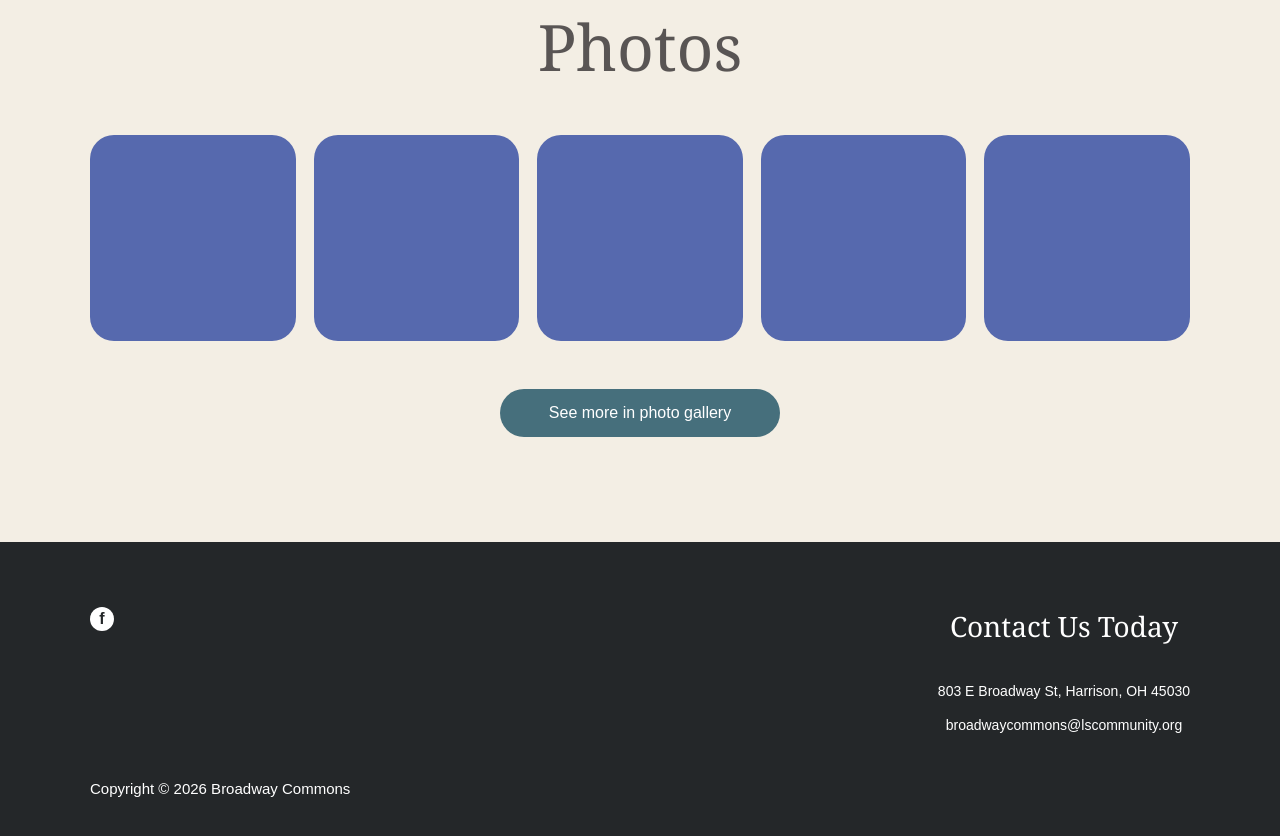
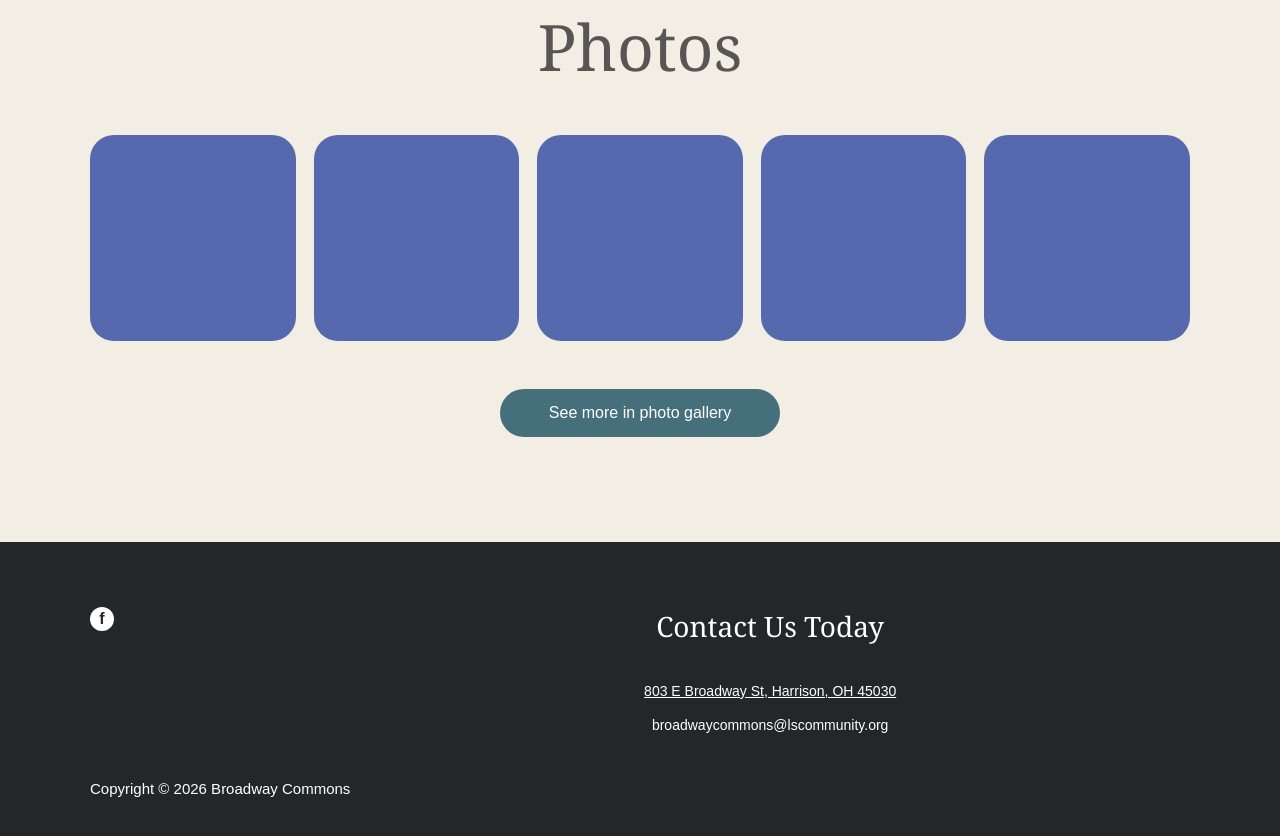
Before and after one commit to KamariCode/broadway-commons, a plain HTML site: page index.html in a window 1280 px wide. Shown: the part 1673-2509 px from the top of the page. Drawn offline with Linux system fonts and the light colour scheme.

Commit message:
Update index.html

```diff
--- a/index.html
+++ b/index.html
@@ -169,8 +169,9 @@
         <h2>Contact Us Today</h2>
 
         <address>
-          <span>803 E Broadway St,
-Harrison, OH 45030</span>
+          <span><a href="https://www.google.com/maps/place/803+E+Broadway+St,+Harrison,+OH+45030/@39.2612509,-84.8124154,17z/data=!3m1!4b1!4m6!3m5!1s0x88402db15f5c98f7:0x6daa635205a63a54!8m2!3d39.2612509!4d-84.8098405!16s%2Fg%2F11c25mgvrq?entry=ttu&g_ep=EgoyMDI2MTExNi4wIKXMDSoASAFQAw%3D%3D">
+            803 E Broadway St,
+Harrison, OH 45030 <a></span>
           <span>broadwaycommons@lscommunity.org</span>
         </address>
       </div>
```
